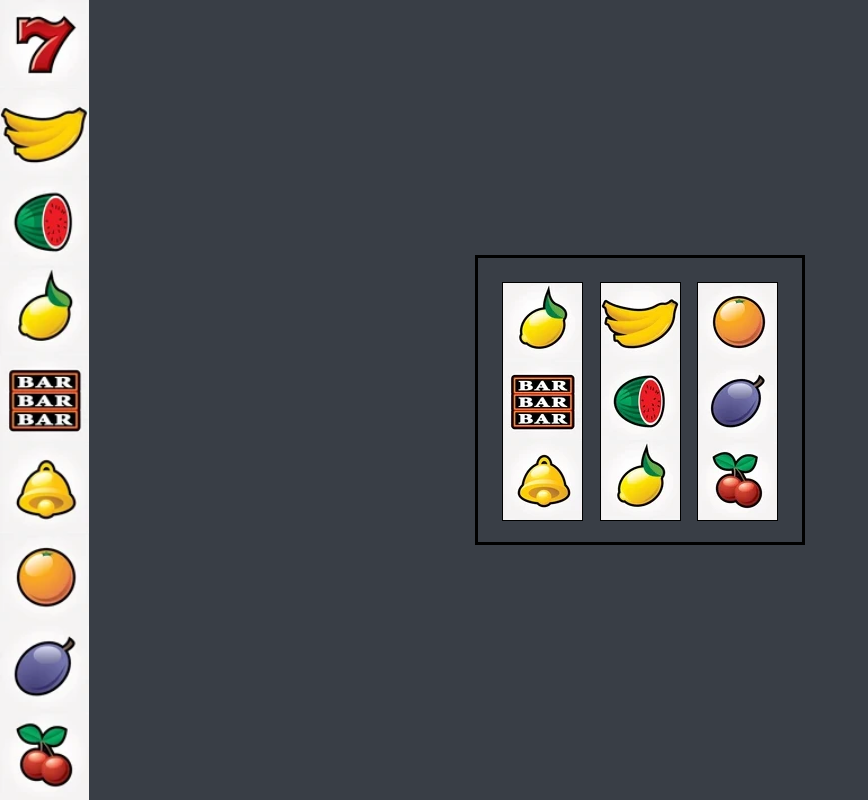
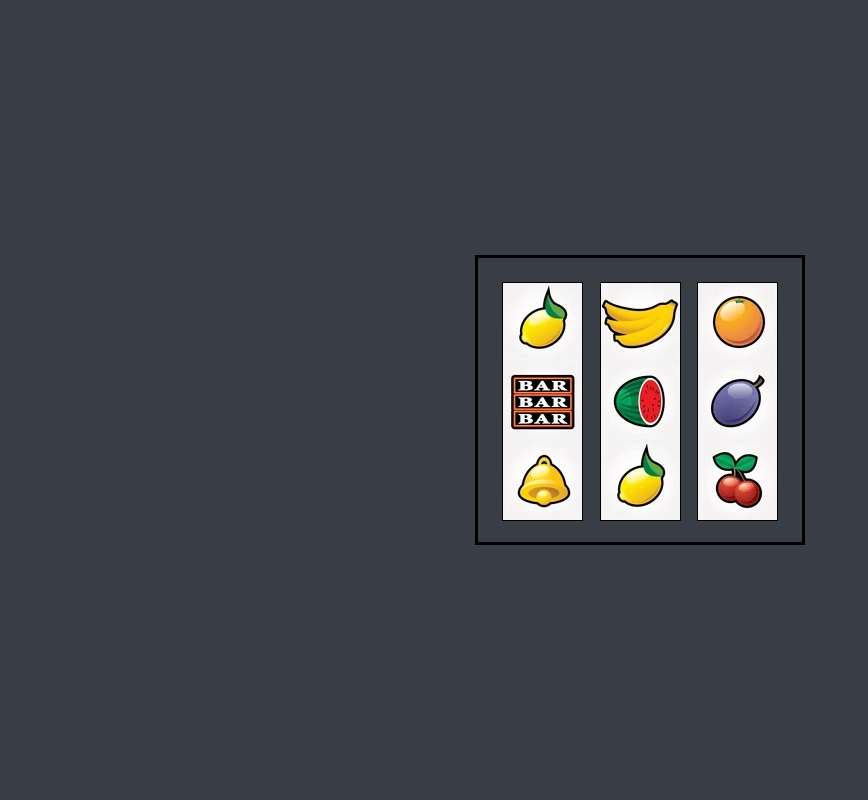
Before and after one commit to nikiTomov01/basicSlotMachine, a plain HTML site: page index.html in a window 1280 px wide. Shown: the whole page, without its empty margins (0-868 px from the left). Drawn offline with Linux system fonts and the light colour scheme.

Commit message:
updated index.html to hide slotreel on the left.

```diff
--- a/index.html
+++ b/index.html
@@ -14,6 +14,6 @@
         <div class="reel"></div>
     </div>
 
-    <img id="reel-main" src="resources/slotreel.webp" alt="">
+    <!-- <img id="reel-main" src="resources/slotreel.webp" alt=""> -->
 </body>
 </html>
```
